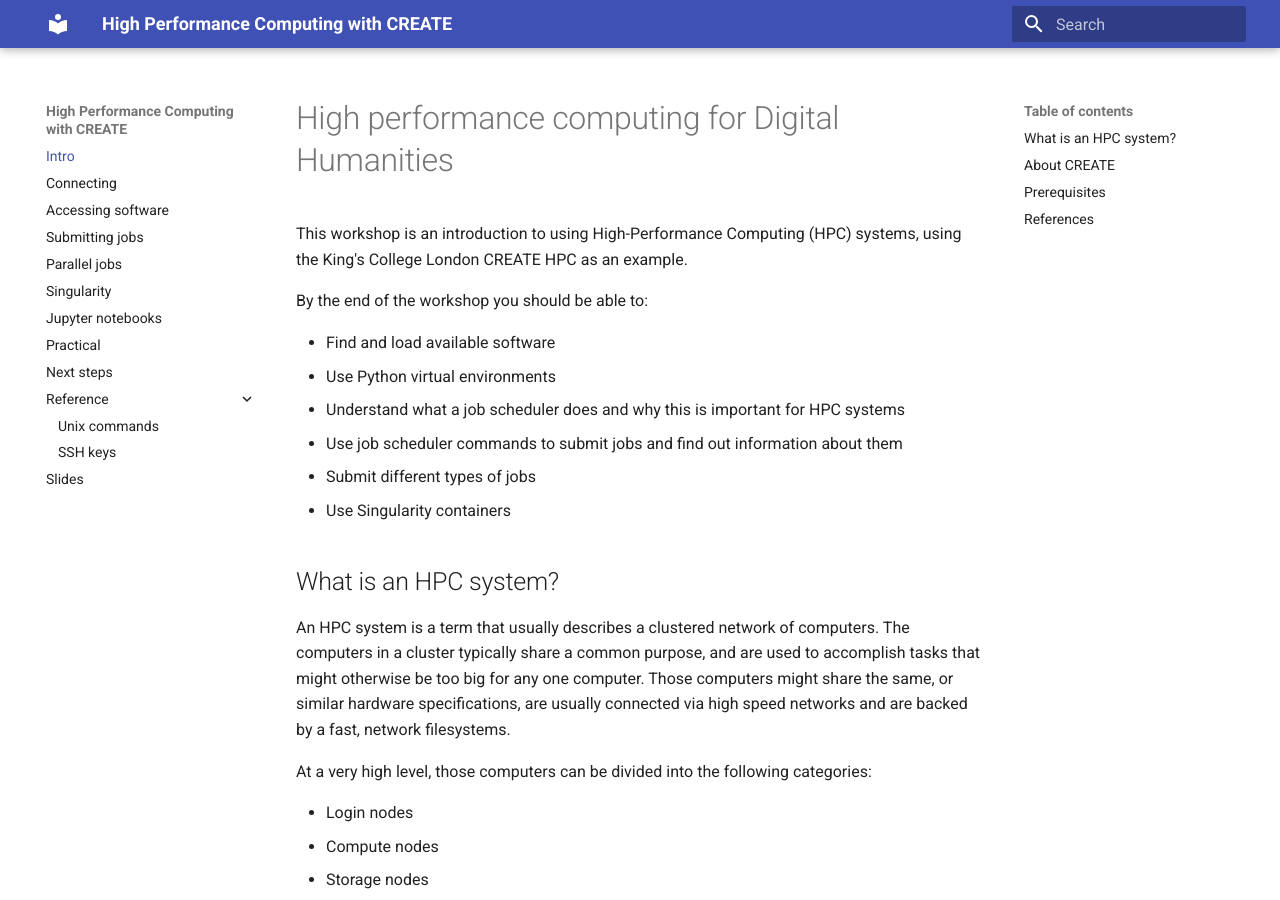
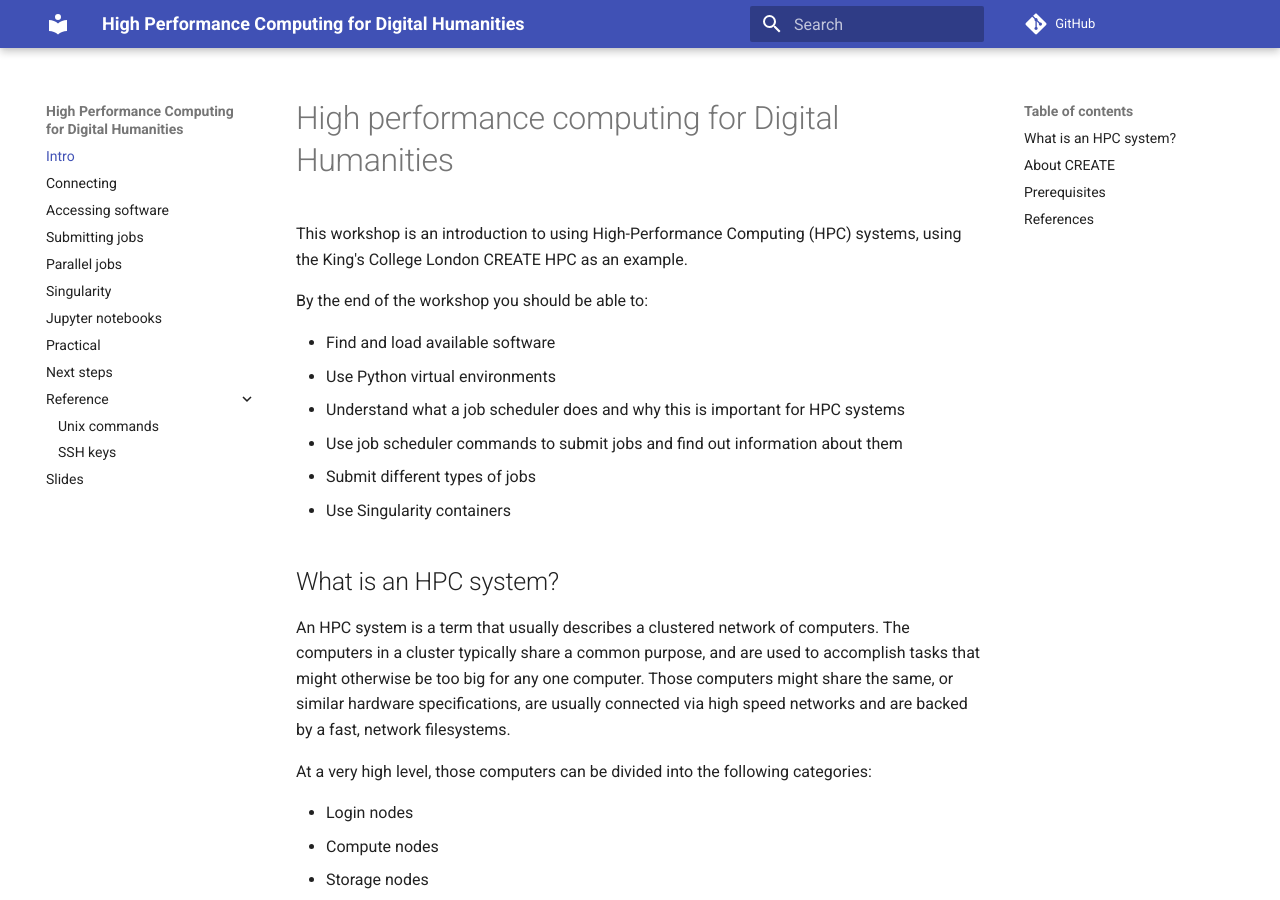
Before and after one commit to kcl-eresearch/High-Performance-Computing-for-Digital-Humanities, an MkDocs documentation site: the page built from docs/index.md, in a window 1280 px wide and 900 px high. Built offline with MkDocs 1.6.1 and Material for MkDocs 9.7.7, drawn with Linux system fonts in a browser that asks for light colours; comment, search, counter and statistics services are not loaded.

Commit message:
feat: update mkdocs config and add build script to hopefully get slides deployed

```diff
--- a/mkdocs.yml
+++ b/mkdocs.yml
@@ -1,7 +1,8 @@
-site_name: High Performance Computing with CREATE
-site_description: High Performance Computing with CREATE
+site_name: High Performance Computing for Digital Humanities
+site_description: High Performance Computing for Digital Humanities
 site_author: KCL e-Research
-site_url: 'https://github.kcl.ac.uk/pages/e-research/CREATE-HPC-Training'
+site_url: 'https://kcl-eresearch.github.io/High-Performance-Computing-for-Digital-Humanities'
+repo_url: 'https://github.com/kcl-eresearch/High-Performance-Computing-for-Digital-Humanities'
 
 markdown_extensions:
   - admonition
@@ -37,4 +38,4 @@
     - Reference:
       - Unix commands: 'unix_commands.md'
       - SSH keys: 'ssh_keys.md'
-    - Slides: 'slides.md'
+    - Slides: 'slides/index.html'
```
Also changed, not shown: 1 other file.
